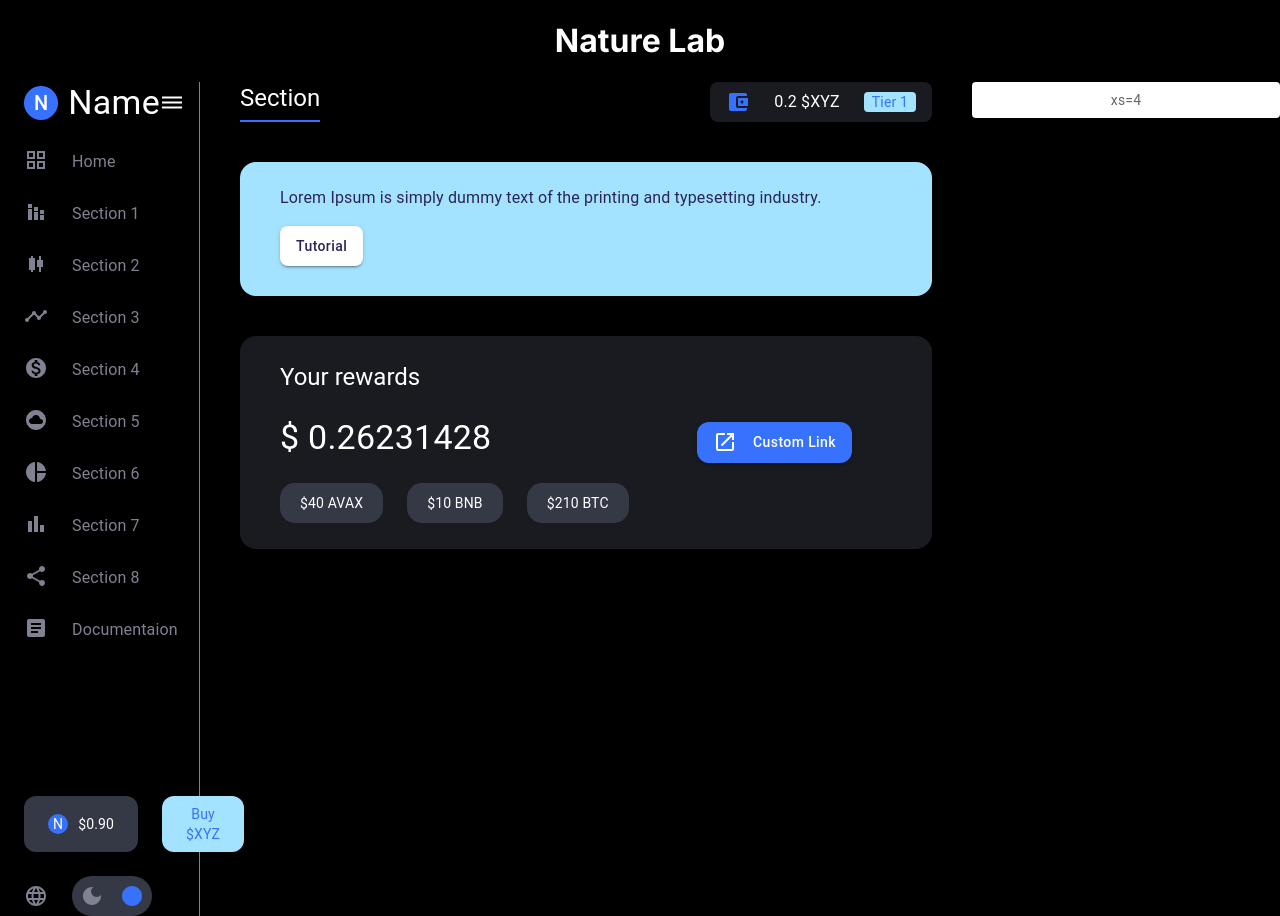
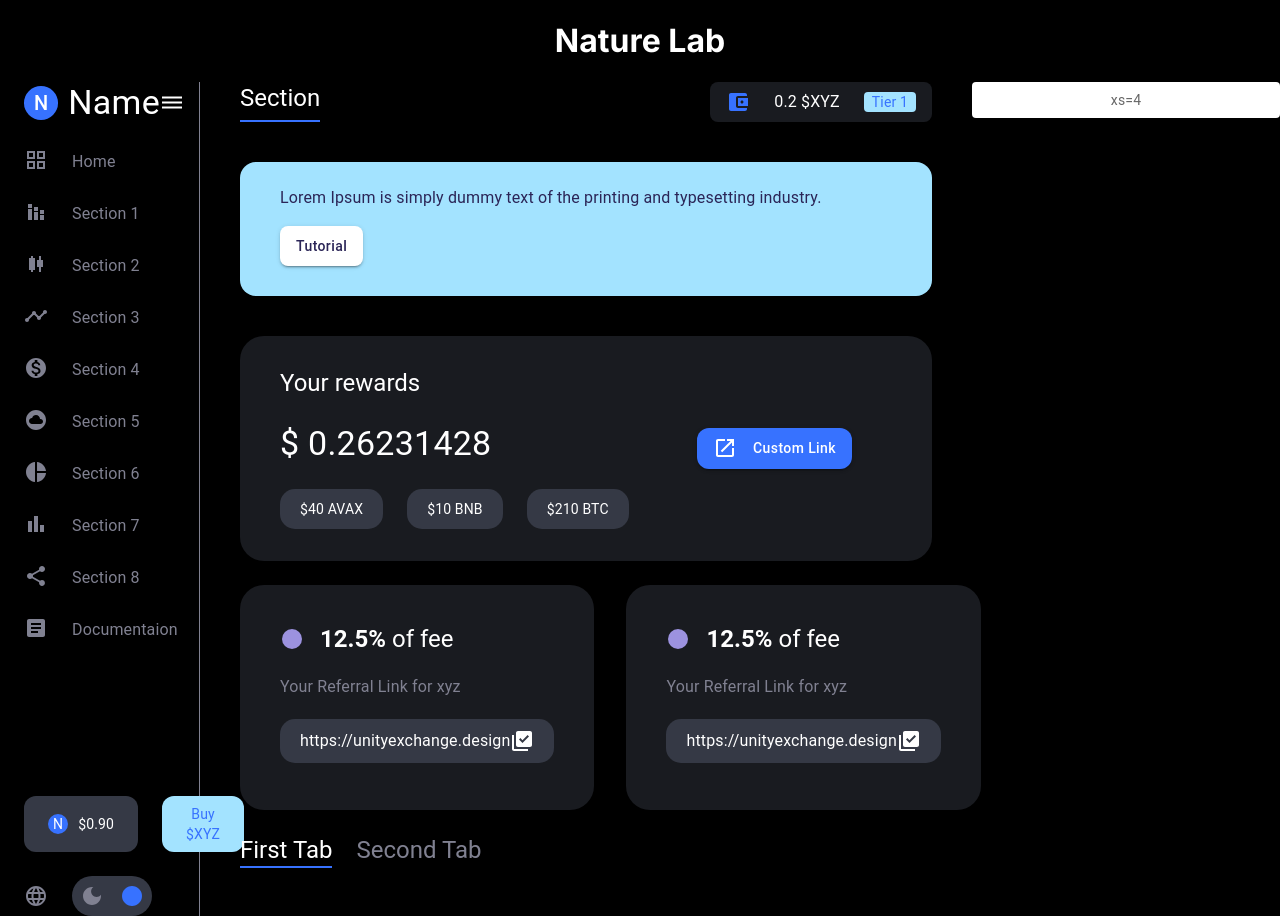
Before and after one commit to OsmanRana/natureLab, a React (Create React App) app: page / in a window 1280 px wide. Built offline with nearby package versions, Linux system fonts and the light colour scheme.

Commit message:
subsection added

```diff
--- a/src/components/Dashboard/LeftSection/LeftSectionDtails/LeftSectionDetails.js
+++ b/src/components/Dashboard/LeftSection/LeftSectionDtails/LeftSectionDetails.js
@@ -9,7 +9,13 @@ const LeftSectionDetails = ({ listItem }) => {
   const { name, icon } = listItem;
   return (
     <Box
-      sx={{ textAlign: "left", display: "flex", alignItems: "center", ml: 3, my:3 }}
+      sx={{
+        textAlign: "left",
+        display: "flex",
+        alignItems: "center",
+        ml: 3,
+        my: 3,
+      }}
     >
       <Box style={listStyle}>{icon}</Box>
       <Typography variant="body1" style={listStyle} sx={{ ml: 3 }}>
--- a/src/components/Dashboard/MiddleSection/MiddleSection.js
+++ b/src/components/Dashboard/MiddleSection/MiddleSection.js
@@ -3,12 +3,33 @@ import { Box } from "@mui/system";
 import React from "react";
 import AccountBalanceWalletIcon from "@mui/icons-material/AccountBalanceWallet";
 import LaunchIcon from "@mui/icons-material/Launch";
+import LibraryAddCheckIcon from "@mui/icons-material/LibraryAddCheck";
+import Brightness1Icon from "@mui/icons-material/Brightness1";
+const commonSubsectionStyle = {
+  backgroundColor: "#191B20",
+  borderRadius: "24px",
+  height: "165px",
+  textAlign: "left",
+  padding: "30px 40px",
+};
+
+const commonDisplay = {
+  display: "flex",
+  alignItems: "center",
+  justifyContent: "space-between",
+};
 
 const textStyle1 = {
   display: "inline-block",
   backgroundColor: "#353945",
   padding: "10px 20px",
-  px: 3,
+  borderRadius: "15px",
+};
+const textStyle2 = {
+  display: "flex",
+  justifyContent: "space-between",
+  backgroundColor: "#353945",
+  padding: "10px 20px",
   borderRadius: "15px",
 };
 
@@ -89,17 +110,11 @@ const MiddleSection = () => {
         </Button>
       </Box>
       <Box
+        style={commonSubsectionStyle}
         sx={{
           display: "flex",
           alignItems: "center",
           justifyContent: "space-between",
-          backgroundColor: "#191B20",
-          borderRadius: 4,
-          height: "165px",
-          textAlign: "left",
-          py: 3,
-          px: 5,
-          my: 5,
         }}
       >
         <Box>
@@ -137,10 +152,75 @@ const MiddleSection = () => {
               },
             }}
           >
-            <LaunchIcon sx={{mr:2}}/>
+            <LaunchIcon sx={{ mr: 2 }} />
             Custom Link
           </Button>
         </Box>
+      </Box>
+      <Box style={commonDisplay} sx={{ my: 3 }}>
+        <Box style={commonSubsectionStyle} sx={{ width: 1, mr: 2 }}>
+          <Box sx={{ display: "flex", alignItems: "center", mt: 1 }}>
+            <Brightness1Icon sx={{ color: "#9C92DF" }} />
+            <Typography variant="h5" sx={{ ml: 2 }}>
+              <span style={{ fontWeight: "bold" }}>12.5% </span>of fee
+            </Typography>
+          </Box>
+          <Typography
+            variant="body1"
+            style={{ color: "#808191", margin: "20px 0px" }}
+          >
+            Your Referral Link for xyz
+          </Typography>
+          <Box style={textStyle2}>
+            <Typography variant="body1">
+              https://unityexchange.design
+            </Typography>
+            <LibraryAddCheckIcon />
+          </Box>
+        </Box>
+        <Box style={commonSubsectionStyle} sx={{ width: 1, ml: 2 }}>
+          <Box sx={{ display: "flex", alignItems: "center", mt: 1 }}>
+            <Brightness1Icon sx={{ color: "#9C92DF" }} />
+            <Typography variant="h5" sx={{ ml: 2 }}>
+              <span style={{ fontWeight: "bold" }}>12.5% </span>of fee
+            </Typography>
+          </Box>
+          <Typography
+            variant="body1"
+            style={{ color: "#808191", margin: "20px 0px" }}
+          >
+            Your Referral Link for xyz
+          </Typography>
+          <Box style={textStyle2}>
+            <Typography variant="body1">
+              https://unityexchange.design
+            </Typography>
+            <LibraryAddCheckIcon />
+          </Box>
+        </Box>
+      </Box>
+      <Box sx={{ textAlign: "left" }}>
+        {" "}
+        <Typography
+          variant="h5"
+          sx={{
+            display: "inline-block",
+            borderBottom: 2,
+            borderColor: "#3772FF",
+          }}
+        >
+          First Tab
+        </Typography>
+        <Typography
+          variant="h5"
+          sx={{
+            display: "inline-block",
+            color: "#808191",
+            ml: 3,
+          }}
+        >
+          Second Tab
+        </Typography>
       </Box>
     </Box>
   );
```
